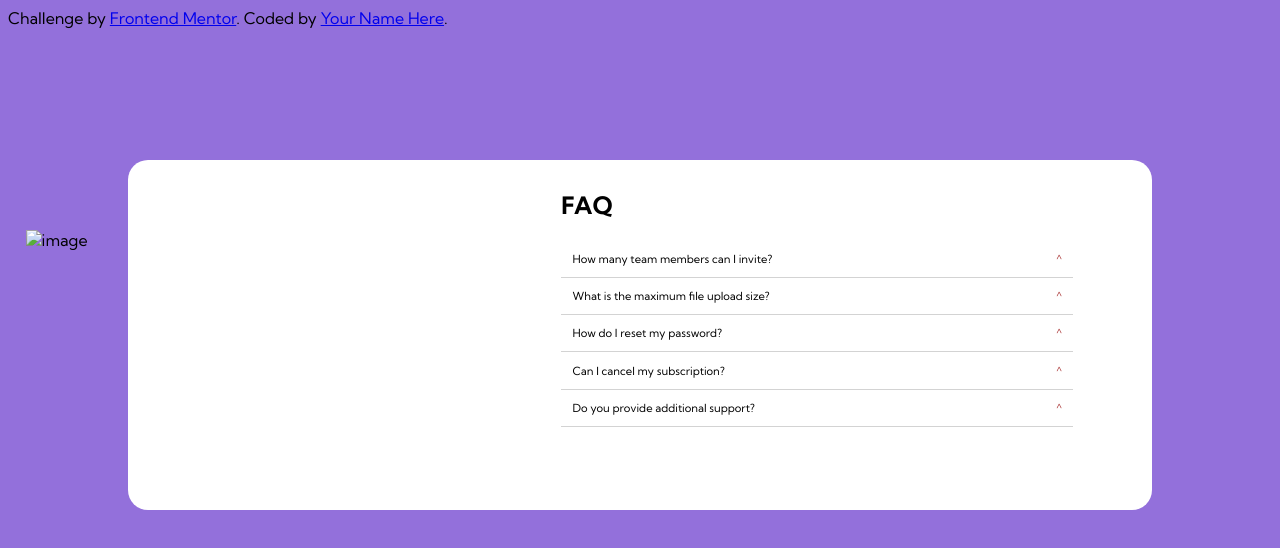
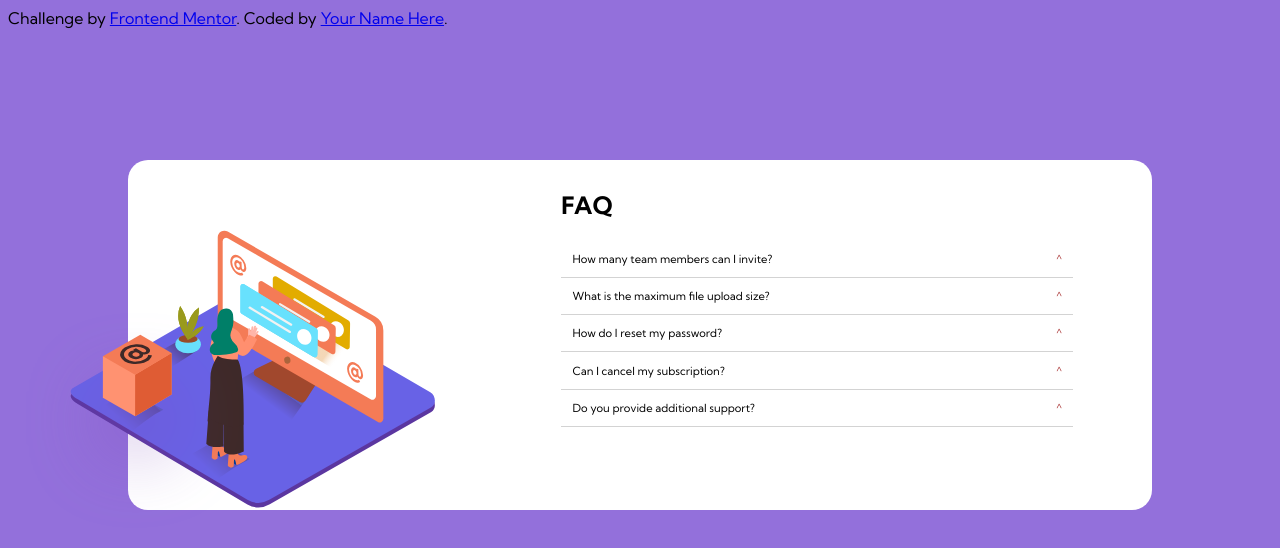
Before and after one commit to Albusflames/Albusflames.github.io, a plain HTML site: page index.html in a window 1280 px wide. Drawn offline with Linux system fonts and the light colour scheme.

Commit message:
adjusting image source

```diff
--- a/index.html
+++ b/index.html
@@ -121,7 +121,7 @@
 </head>
 <body>
 <section>
-<img class= 'box' src= "images/illustration-woman-online-mobile.svg" alt= "image">
+<img class= 'box' src= "illustration-woman-online-mobile.svg" alt= "image">
 <div class= "questions">
 <h1> FAQ </h1>
   <button class= "question">How many team members can I invite? </button>
```
